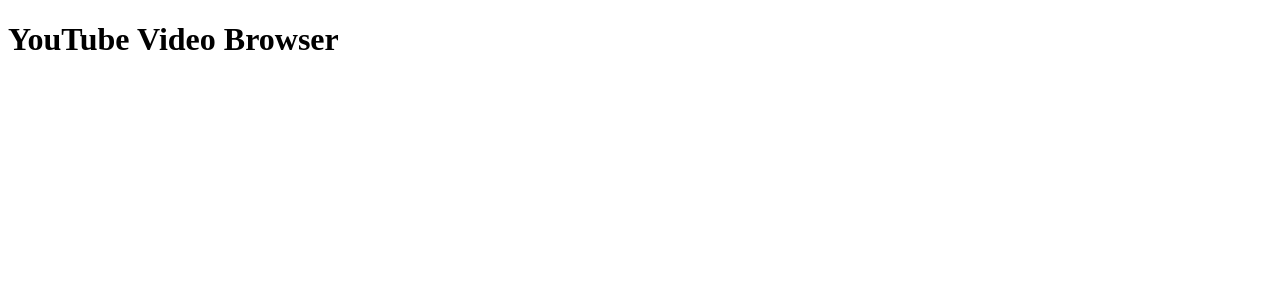
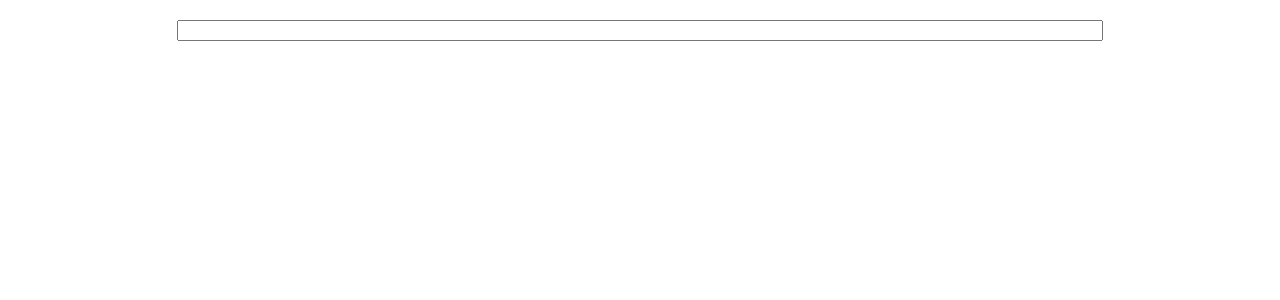
Before and after one commit to GSandu1/PWLab6, a Vue app: page / in a window 1280 px wide. Shown: the top 300 px of the page. Built offline with nearby package versions, Linux system fonts and the light colour scheme; the HTML template or start-up script is replaced by a standard one.

Commit message:
Adding the SearchBar Component

```diff
--- a/src/App.vue
+++ b/src/App.vue
@@ -1,12 +1,22 @@
 <template>
   <div id="app">
-    <h1>YouTube Video Browser</h1>
+    <SearchBar @termChange="onTermChange"></SearchBar>
   </div>
 </template>
 
 <script>
+import SearchBar from "./components/SearchBar";
+
 export default {
-  name: "App"
+  name: "App",
+  components: {
+    SearchBar
+  },
+  methods: {
+    onTermChange(searchTerm) {
+      console.log('Search term changed:', searchTerm);
+    }
+  }
 };
 </script>
 
--- /dev/null
+++ b/src/components/SearchBar.vue
@@ -0,0 +1,26 @@
+<template>
+  <div>
+    <input @input="onInput"/>
+  </div>
+</template>
+
+<script>
+export default {
+  name: 'SearchBar',
+  methods: {
+    onInput(event) {
+      this.$emit('termChange', event.target.value);
+    }
+  }
+};
+</script>
+
+<style scoped>
+input {
+  width: 75%;
+}
+div {
+  text-align: center;
+  margin: 20px;
+}
+</style>
```
